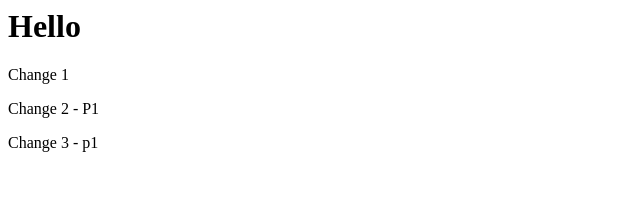
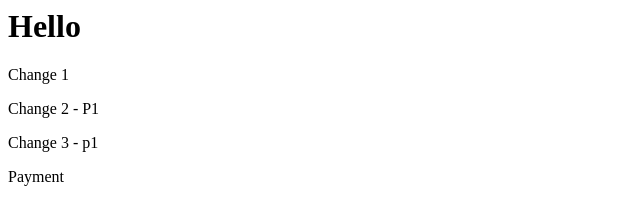
Before and after one commit to rizk-gendy/test_git, a plain HTML site: page index.html in a window 1280 px wide. Shown: the full height of the page, 0-640 px from the left. Drawn offline with Linux system fonts and the light colour scheme.

Commit message:
payment p

```diff
--- a/index.html
+++ b/index.html
@@ -6,3 +6,6 @@
 
 
 <p>Change 3 - p1</p>
+
+
+<p>Payment</p>
```
